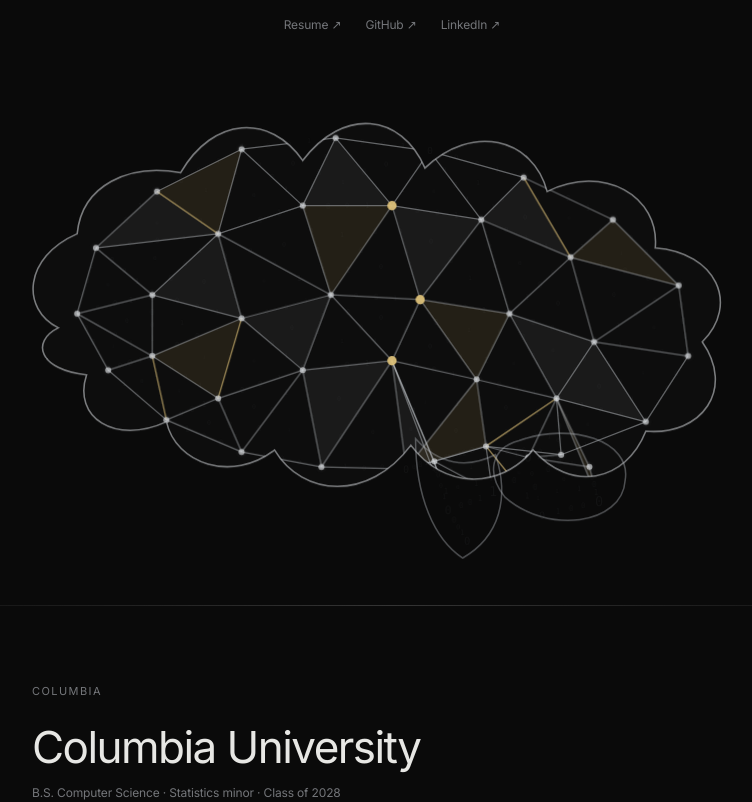
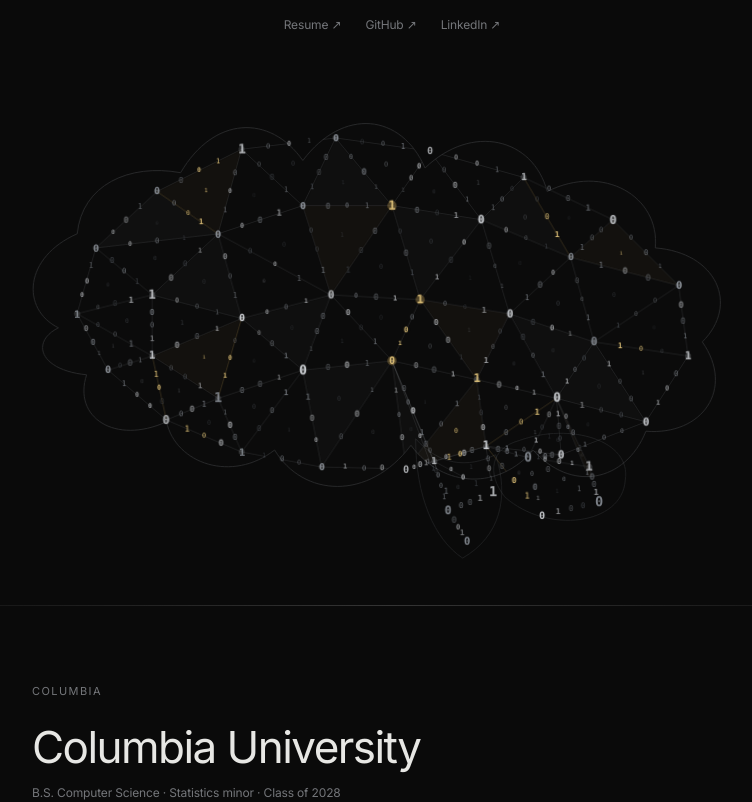
Before and after one commit to kenchengkc/personal-website, a Next.js app: page / in a window 1280 px wide. Shown: the part 740-1542 px from the top of the page, without its empty margins (248-1000 px from the left). Built offline with nearby package versions, Linux system fonts and the light colour scheme.

Commit message:
Keep binary digits prominent in finished brain

```diff
--- a/app/globals.css
+++ b/app/globals.css
@@ -370,15 +370,41 @@ textarea {
   color: #8a8f96;
   font-family: ui-monospace, SFMono-Regular, Menlo, Monaco, Consolas, monospace;
   font-size: var(--bit-size);
-  font-weight: 500;
+  font-weight: var(--bit-weight);
   line-height: 1;
   opacity: 0;
   transform: translate(-50%, -50%);
   will-change: left, top, opacity, filter, transform;
 }
 
-.hero-binary-bit.is-gold {
+.hero-binary-bit.tone-dim {
+  color: #575d65;
+}
+
+.hero-binary-bit.tone-mid {
+  color: #8e949c;
+}
+
+.hero-binary-bit.tone-bright {
+  color: #d3d6da;
+  text-shadow: 0 0 3px rgba(211, 214, 218, 0.12);
+}
+
+.hero-binary-bit.tone-gold {
   color: var(--gold-bright);
+  text-shadow: 0 0 4px rgba(222, 193, 121, 0.16);
+}
+
+.hero-binary-bit.is-node {
+  z-index: 2;
+}
+
+.hero-binary-bit.is-edge {
+  z-index: 1;
+}
+
+.hero-binary-bit.is-face {
+  z-index: 0;
 }
 
 .hero-binary-art.is-active .hero-binary-bit {
@@ -389,8 +415,12 @@ textarea {
 .hero-binary-art.is-complete .hero-binary-bit {
   left: var(--tx);
   top: var(--ty);
-  opacity: 0.08;
-  animation: binary-particle-recede 700ms ease forwards;
+  opacity: var(--bit-final-alpha);
+  animation: none;
+}
+
+.hero-binary-art.is-complete .hero-binary-bit.is-signal {
+  animation: binary-signal-bit 5.2s ease-in-out var(--pulse-delay) infinite;
 }
 
 .hero-brain-mesh {
@@ -405,7 +435,7 @@ textarea {
 }
 
 .brain-mesh-fill {
-  fill: rgba(174, 176, 180, 0.025);
+  fill: rgba(174, 176, 180, 0.012);
   stroke: none;
 }
 
@@ -415,48 +445,48 @@ textarea {
 }
 
 .brain-mesh-face.is-filled {
-  fill: rgba(174, 176, 180, 0.08);
+  fill: rgba(174, 176, 180, 0.028);
 }
 
 .brain-mesh-face.is-accent {
-  fill: rgba(199, 164, 91, 0.12);
+  fill: rgba(199, 164, 91, 0.045);
 }
 
 .brain-mesh-edge {
-  stroke: #c4c8cd;
-  stroke-width: 1.25;
+  stroke: #aeb3b9;
+  stroke-width: 0.8;
   vector-effect: non-scaling-stroke;
-  opacity: 0.48;
+  opacity: 0.16;
 }
 
 .brain-mesh-edge.is-accent {
-  stroke: var(--gold-bright);
-  opacity: 0.72;
+  stroke: var(--gold);
+  opacity: 0.28;
 }
 
 .brain-mesh-node {
-  fill: #e0e3e6;
-  opacity: 0.68;
-  filter: drop-shadow(0 0 3px rgba(224, 227, 230, 0.2));
+  fill: #c8ccd1;
+  opacity: 0.2;
+  filter: none;
 }
 
 .brain-mesh-node.is-accent {
-  fill: var(--gold-bright);
-  opacity: 0.95;
-  filter: drop-shadow(0 0 5px rgba(222, 193, 121, 0.28));
+  fill: var(--gold);
+  opacity: 0.34;
+  filter: none;
 }
 
 .brain-mesh-outline {
   fill: none;
-  stroke: #d7dade;
-  stroke-width: 1.55;
+  stroke: #aeb3b9;
+  stroke-width: 0.9;
   vector-effect: non-scaling-stroke;
-  opacity: 0.56;
+  opacity: 0.22;
 }
 
 .brain-mesh-outline.is-secondary {
-  stroke: #aeb2b8;
-  opacity: 0.42;
+  stroke: #8e939a;
+  opacity: 0.18;
 }
 
 .hero-binary-art.is-complete .hero-brain-mesh {
@@ -491,16 +521,25 @@ textarea {
   100% {
     left: var(--tx);
     top: var(--ty);
-    opacity: 0.64;
-  }
-}
-
-@keyframes binary-particle-recede {
-  from {
-    opacity: 0.42;
-  }
-  to {
-    opacity: 0.07;
+    opacity: var(--bit-final-alpha);
+  }
+}
+
+@keyframes binary-signal-bit {
+  0%, 70%, 100% {
+    opacity: var(--bit-final-alpha);
+    filter: none;
+    transform: translate(-50%, -50%) scale(1);
+  }
+  80% {
+    opacity: 1;
+    filter: drop-shadow(0 0 6px rgba(222, 193, 121, 0.28));
+    transform: translate(-50%, -50%) scale(1.14);
+  }
+  88% {
+    opacity: var(--bit-final-alpha);
+    filter: none;
+    transform: translate(-50%, -50%) scale(1);
   }
 }
 
```
